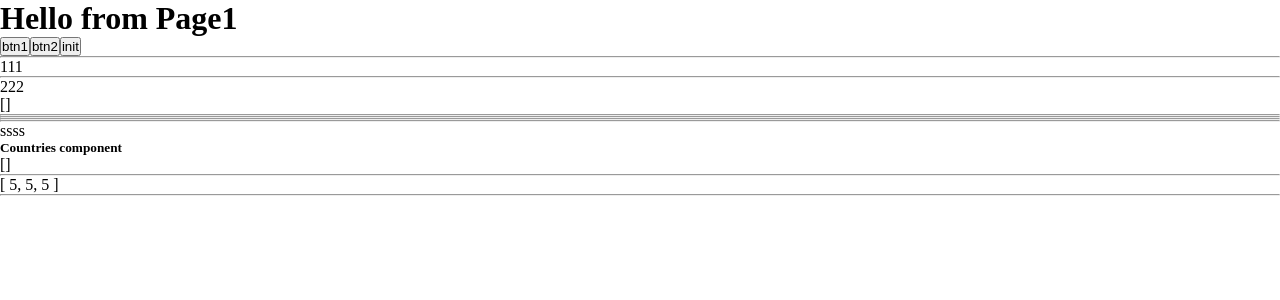
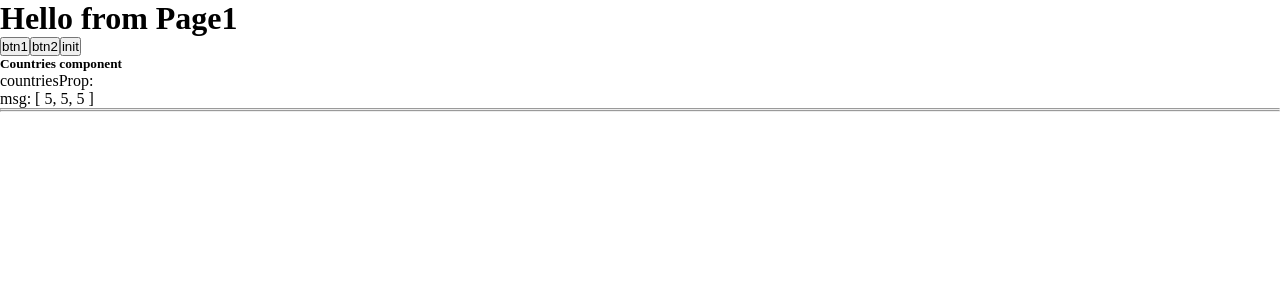
Before and after one commit to Maksym-Gorbunov/exj-frontend, a Vue app: page /#/page1 in a window 1280 px wide. Shown: the top 300 px of the page. Built offline with nearby package versions, Linux system fonts and the light colour scheme.

Commit message:
CountryComponent created

```diff
--- a/src/components/Countries.vue
+++ b/src/components/Countries.vue
@@ -1,23 +1,27 @@
 <template>
   <div id="countries">
     <h5>Countries component</h5>
-    {{countriesProp}}
+    <p>countriesProp: {{countriesProp}}</p>
+    <p>msg: {{msg}}</p>
+    <hr/>
 
-    <hr>
+    <div v-for="country in countries" :key="country.name">
+        <Country v-bind:countryProp="country" />
+    </div>
 
-    {{msg}}
+
   </div>
 </template>
 
 <script>
-//import { mapGetters, mapActions } from "vuex";
-//import Navbar from "../Navbar";
+import { mapGetters, mapActions } from "vuex";
+import Country from "./Country";
 
 export default {
   name: "Countries",
   props: ['countriesProp'],
-  //components: { Navbar, VideoGroup },
-  //computed: mapGetters(["allTodos", "pages", "items", "videos"]),
+  components: { Country },
+    computed: mapGetters(["countries"]),
   data(){
       return {
           msg: [5,5,5]
@@ -25,7 +29,7 @@ export default {
   },
 
   methods: {
-    //...mapActions(["testAction", "signInAction", "test111", "getAllVideos"]),
+    ...mapActions([]),
     test() {
 
     }
--- /dev/null
+++ b/src/components/Country.vue
@@ -0,0 +1,34 @@
+<template>
+  <div id="countryComponent">
+      {{countryProp.name}}
+  </div>
+</template>
+
+
+<script>
+import { mapGetters, mapActions } from "vuex";
+//import Countries from "../Countries";
+
+export default {
+  name: "Country",
+  //components: {Countries},
+  props: ['countryProp'],
+  data() {
+    return {
+      }
+  },
+
+  computed: mapGetters(["countries"]),
+  methods: {
+    ...mapActions(["fetchCountries"]),
+
+  },
+
+  created() {
+  }
+};
+</script>
+
+<style scoped>
+
+</style>
--- a/src/components/pages/Page1.vue
+++ b/src/components/pages/Page1.vue
@@ -1,23 +1,10 @@
 <template>
-  <div id="page1">
+  <div id="page1Component">
       <h1>Hello from Page1    </h1>
       <button @click="fetchCountries">btn1</button>
       <button @click=btn2()>btn2</button>
       <button @click=init()>init</button>
-      <!--p>CountriesData: {{countriesData}}</p-->
-      <hr>
-      <p>111</p>
-      {{prop1}}
-
-
-      <hr>
-      <p>222</p>
-      {{countriesData}}
-
-      <hr>
-      <hr><hr><hr>
-      <p>ssss</p>
-      <Countries :countriesProp=this.countriesData />
+      <Countries />
       <!--Countries :countriesProp=countries /-->
 
 
```
